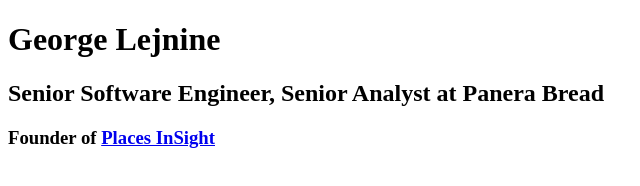
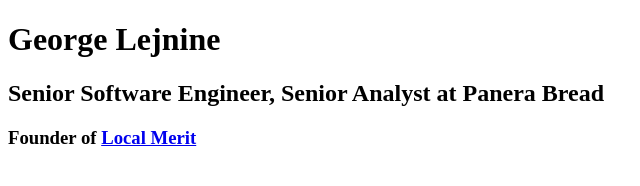
Before and after one commit to GeorgeL9/GeorgeL9.github.io, a plain HTML site: page index.html in a window 1280 px wide. Shown: the full height of the page, 0-640 px from the left. Drawn offline with Linux system fonts and the light colour scheme.

Commit message:
Update index.html

```diff
--- a/index.html
+++ b/index.html
@@ -9,5 +9,5 @@
           content="Senior Software Engineer, Senior Analyst at Panera Bread">
     <h1>George Lejnine</h1>
     <h2>Senior Software Engineer, Senior Analyst at Panera Bread</h2>
-    <h3>Founder of <a href="https://placesinsight.com">Places InSight</a></h3>
+    <h3>Founder of <a href="https://localmerit.com">Local Merit</a></h3>
 </html>
```
